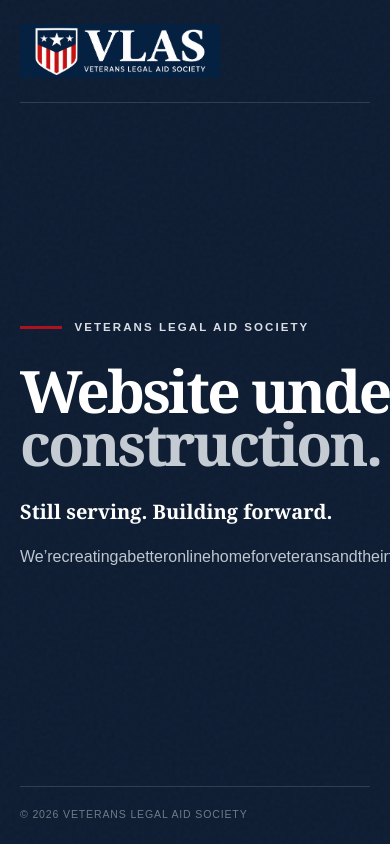
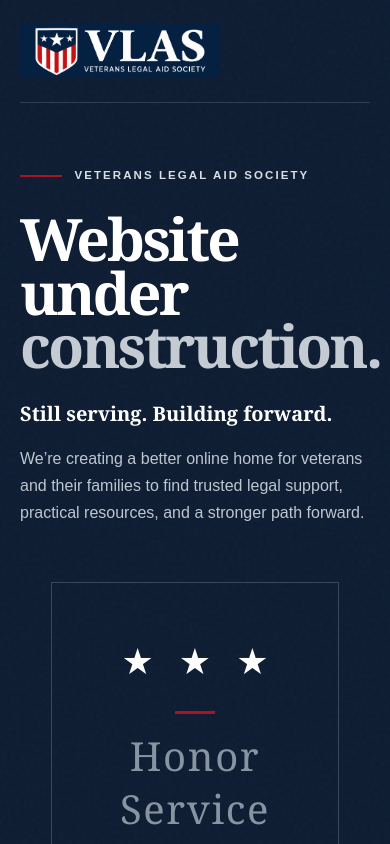
Before and after one commit to andrewmoody252525-oss/vlas, a React (Vite) app in the folder VLAS Under Construction Landing Page/: page / in a window 390 px wide. Shown: the top 844 px of the page. Built offline with nearby package versions, Linux system fonts and the light colour scheme; the HTML template or start-up script is replaced by a standard one.

Commit message:
Update index.css

```diff
--- a/VLAS Under Construction Landing Page/src/index.css
+++ b/VLAS Under Construction Landing Page/src/index.css
@@ -68,6 +68,14 @@
   height: 4.2rem;
   object-fit: cover;
   object-position: left center;
+  transition:
+    filter 450ms ease,
+    transform 450ms cubic-bezier(0.2, 0.8, 0.2, 1);
+}
+
+.brand-logo:hover {
+  filter: brightness(1.12);
+  transform: translateY(-0.2rem) scale(1.07);
 }
 
 .header-note {
@@ -76,6 +84,16 @@
   font-weight: 700;
   letter-spacing: 0.18em;
   text-transform: uppercase;
+  transition:
+    color 400ms ease,
+    letter-spacing 550ms cubic-bezier(0.2, 0.8, 0.2, 1),
+    transform 550ms cubic-bezier(0.2, 0.8, 0.2, 1);
+}
+
+.header-note:hover {
+  color: var(--color-vlas-white);
+  letter-spacing: 0.2em;
+  transform: scale(1.08);
 }
 
 .hero {
@@ -117,10 +135,29 @@
   font-weight: 700;
   letter-spacing: -0.045em;
   line-height: 0.92;
+  -webkit-text-stroke: 0 transparent;
+  transition:
+    filter 500ms ease,
+    font-weight 600ms ease,
+    -webkit-text-stroke 600ms ease,
+    transform 700ms cubic-bezier(0.2, 0.8, 0.2, 1);
+  transform-origin: left center;
+}
+
+h1:hover {
+  filter: drop-shadow(0 0.8rem 1.4rem rgb(0 0 0 / 22%));
+  font-weight: 900;
+  -webkit-text-stroke: 0.035rem currentColor;
+  transform: translateX(0.35rem) scale(1.045);
 }
 
 h1 span {
   color: #c5cbd3;
+  transition: color 500ms ease;
+}
+
+h1:hover span {
+  color: var(--color-vlas-white);
 }
 
 .brand-message {
@@ -129,6 +166,16 @@
   font-family: var(--font-serif);
   font-size: clamp(1.25rem, 2vw, 1.65rem);
   font-weight: 700;
+  width: fit-content;
+  transition:
+    filter 450ms ease,
+    transform 600ms cubic-bezier(0.2, 0.8, 0.2, 1);
+  transform-origin: left center;
+}
+
+.brand-message:hover {
+  filter: drop-shadow(0 0.5rem 0.8rem rgb(0 0 0 / 20%));
+  transform: scale(1.075);
 }
 
 .intro {
@@ -139,56 +186,58 @@
   line-height: 1.7;
 }
 
-.contact-block {
-  display: flex;
-  align-items: center;
-  gap: 1.25rem;
-  margin-top: 2.5rem;
-  padding-top: 1.75rem;
-  border-top: 1px solid rgb(255 255 255 / 14%);
+.intro span {
+  display: inline-block;
+  margin-right: 0.28em;
+  transition:
+    color 260ms ease,
+    transform 350ms cubic-bezier(0.2, 0.8, 0.2, 1);
+  transform-origin: center bottom;
 }
 
-.contact-block p {
-  margin: 0;
-  color: #8f9aa8;
-  font-size: 0.84rem;
-}
-
-.contact-block a {
-  display: inline-flex;
-  align-items: center;
-  gap: 0.5rem;
-  font-size: 0.86rem;
-  font-weight: 700;
-  text-decoration-color: var(--color-vlas-red);
-  text-decoration-thickness: 2px;
-  text-underline-offset: 0.35rem;
-}
-
-.contact-block a:hover {
-  color: #e0e4e9;
-}
-
-.contact-block svg {
-  width: 1rem;
-  fill: none;
-  stroke: currentColor;
-  stroke-linejoin: round;
+.intro span:hover {
+  color: var(--color-vlas-white);
+  transform: scale(1.18) translateY(-0.08em);
 }
 
 .hero-seal {
-  width: 11.5rem;
-  padding: 2.4rem 1.5rem;
+  width: 18rem;
+  padding: 3.25rem 2rem;
   border: 1px solid rgb(255 255 255 / 18%);
   color: #8994a2;
   text-align: center;
+  transition:
+    border-color 400ms ease,
+    color 400ms ease,
+    transform 500ms cubic-bezier(0.2, 0.8, 0.2, 1);
+}
+
+.hero-seal:hover {
+  border-color: rgb(255 255 255 / 38%);
+  color: #b9c0c9;
+  transform: translateY(-0.45rem);
 }
 
 .seal-stars {
+  display: flex;
+  justify-content: center;
+  gap: 0.7em;
   color: var(--color-vlas-white);
-  font-size: 0.75rem;
-  letter-spacing: 0.7em;
-  transform: translateX(0.35em);
+  font-size: 2.25rem;
+}
+
+.seal-stars span {
+  display: inline-block;
+  transition:
+    color 350ms ease,
+    filter 400ms ease,
+    transform 500ms cubic-bezier(0.2, 0.8, 0.2, 1);
+}
+
+.seal-stars span:hover {
+  color: #dfe4ea;
+  filter: drop-shadow(0 0.4rem 0.5rem rgb(0 0 0 / 28%));
+  transform: scale(1.35) translateY(-0.08em);
 }
 
 .seal-rule {
@@ -196,13 +245,29 @@
   height: 0.16rem;
   margin: 1.35rem auto;
   background: var(--color-vlas-red);
+  transition: width 500ms cubic-bezier(0.2, 0.8, 0.2, 1);
+}
+
+.hero-seal:hover .seal-rule {
+  width: 8rem;
 }
 
 .hero-seal p {
-  margin: 0.4rem 0;
+  margin: 0.65rem 0;
   font-family: var(--font-serif);
-  font-size: 1rem;
+  font-size: 2.5rem;
   letter-spacing: 0.04em;
+  line-height: 1.05;
+  transition:
+    color 350ms ease,
+    letter-spacing 500ms cubic-bezier(0.2, 0.8, 0.2, 1),
+    transform 500ms cubic-bezier(0.2, 0.8, 0.2, 1);
+}
+
+.hero-seal p:hover {
+  color: var(--color-vlas-white);
+  letter-spacing: 0.08em;
+  transform: scale(1.18);
 }
 
 footer {
@@ -218,6 +283,125 @@
 
 footer p {
   margin: 0;
+}
+
+@keyframes reveal-down {
+  from {
+    opacity: 0;
+    transform: translateY(-1.2rem);
+  }
+  to {
+    opacity: 1;
+    transform: translateY(0);
+  }
+}
+
+@keyframes reveal-up {
+  from {
+    opacity: 0;
+    transform: translateY(1.5rem);
+  }
+  to {
+    opacity: 1;
+    transform: translateY(0);
+  }
+}
+
+@keyframes reveal-left {
+  from {
+    opacity: 0;
+    transform: translateX(-1.8rem);
+  }
+  to {
+    opacity: 1;
+    transform: translateX(0);
+  }
+}
+
+@keyframes reveal-right {
+  from {
+    opacity: 0;
+    transform: translateX(2rem);
+  }
+  to {
+    opacity: 1;
+    transform: translateX(0);
+  }
+}
+
+.brand-logo,
+.header-note,
+.eyebrow,
+h1,
+.brand-message,
+.intro,
+.hero-seal,
+footer {
+  animation-duration: 1700ms;
+  animation-fill-mode: backwards;
+  animation-timing-function: cubic-bezier(0.16, 1, 0.3, 1);
+}
+
+.brand-logo {
+  animation-name: reveal-down;
+  animation-delay: 160ms;
+}
+
+.header-note {
+  animation-name: reveal-down;
+  animation-delay: 320ms;
+}
+
+.eyebrow {
+  animation-name: reveal-left;
+  animation-delay: 440ms;
+}
+
+h1 {
+  animation-name: reveal-left;
+  animation-delay: 640ms;
+}
+
+.brand-message {
+  animation-name: reveal-up;
+  animation-delay: 880ms;
+}
+
+.intro {
+  animation-name: reveal-up;
+  animation-delay: 1080ms;
+}
+
+.hero-seal {
+  animation-name: reveal-right;
+  animation-delay: 840ms;
+}
+
+footer {
+  animation-name: reveal-up;
+  animation-delay: 1520ms;
+}
+
+@media (prefers-reduced-motion: reduce) {
+  *,
+  *::before,
+  *::after {
+    scroll-behavior: auto !important;
+    animation-delay: 0ms !important;
+    animation-duration: 1ms !important;
+    transition-duration: 1ms !important;
+  }
+}
+
+@media (min-width: 761px) and (max-width: 1050px) {
+  .hero {
+    gap: 3rem;
+  }
+
+  .hero-seal {
+    width: 16rem;
+    padding-inline: 1.5rem;
+  }
 }
 
 @media (max-width: 760px) {
@@ -236,24 +420,26 @@
     height: 3.4rem;
   }
 
-  .header-note,
-  .hero-seal {
+  .header-note {
     display: none;
   }
 
   .hero {
     display: flex;
+    align-items: stretch;
+    flex-direction: column;
+    gap: 3.5rem;
     padding-block: 4rem;
+  }
+
+  .hero-seal {
+    display: block;
+    width: min(100%, 18rem);
+    align-self: center;
   }
 
   h1 {
     font-size: clamp(3.25rem, 15vw, 5rem);
-  }
-
-  .contact-block {
-    align-items: flex-start;
-    flex-direction: column;
-    gap: 0.7rem;
   }
 
   footer {
```
